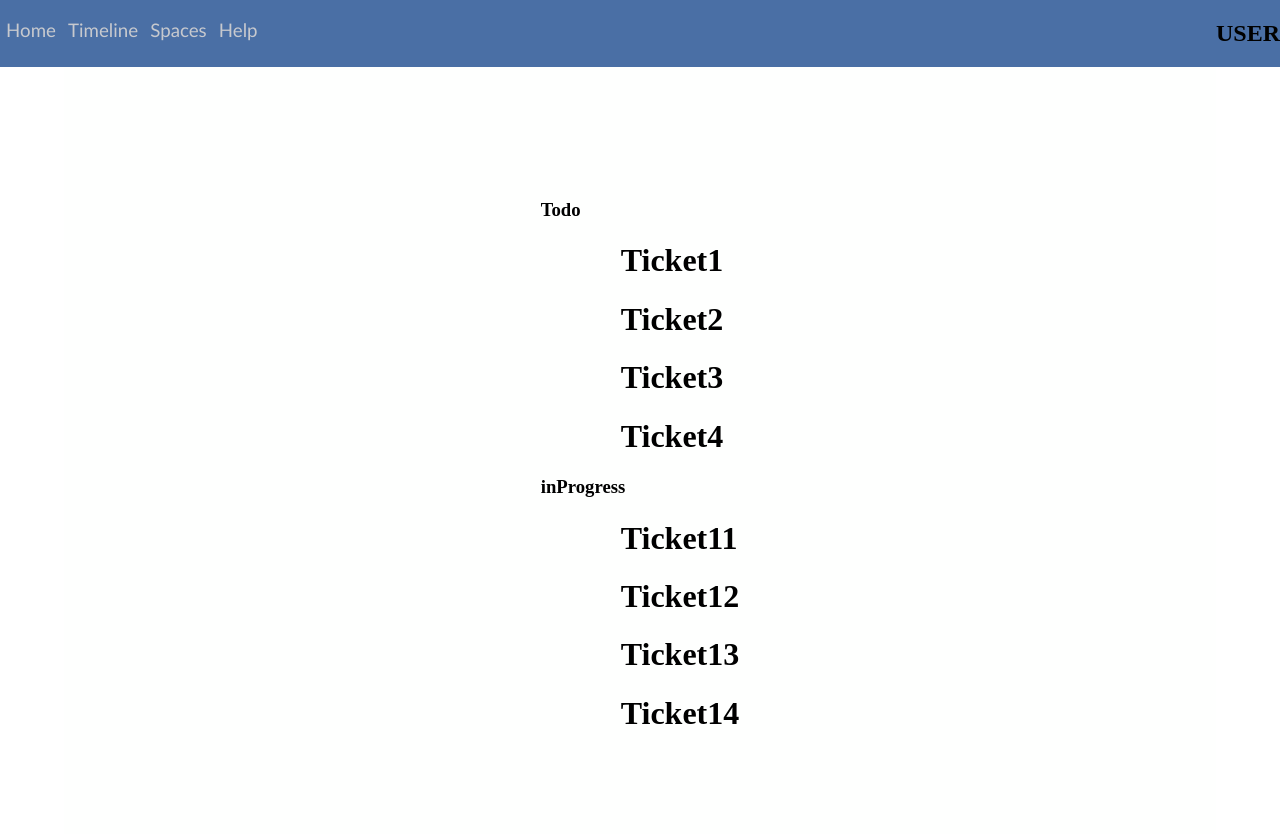
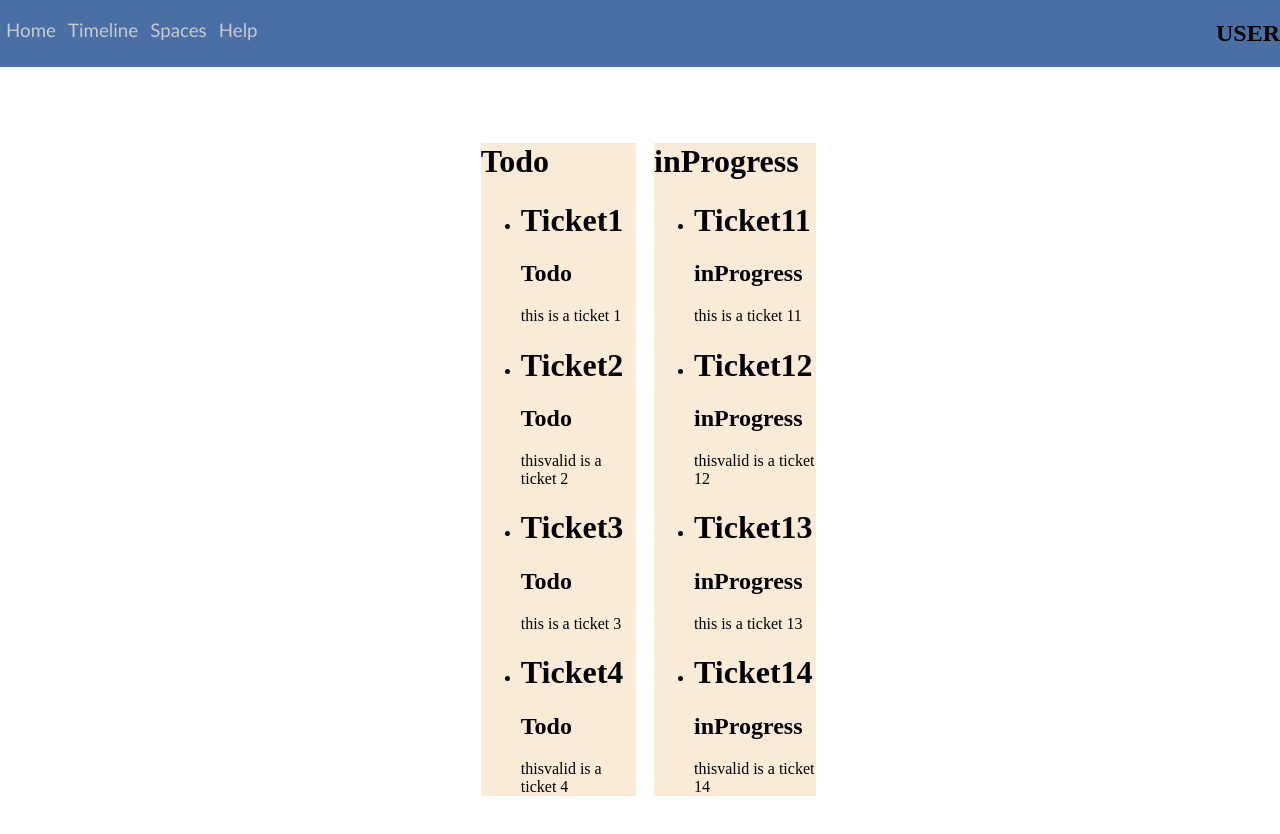
Before and after one commit to dnwthtnr/easyticketing, a SvelteKit app: page /tickets in a window 1280 px wide. Shown: the top 834 px of the page. Built offline with nearby package versions, Linux system fonts and the light colour scheme.

Commit message:
Fixed drag and drop bugs and started styling timeline and ticket elements

```diff
--- a/src/hooks.server.js
+++ b/src/hooks.server.js
@@ -2,7 +2,16 @@ import { SessionCookieKey } from '$lib/constants'
 import { redirect } from '@sveltejs/kit';
 import { getSessionedUser } from '$lib/server/database/user_actions';
 
+let dev = true
+
+
 export async function handle({event, resolve}){
+
+    if(dev == true){
+        const response = resolve(event)
+        return response
+    }
+
     const sessionCookie = event.cookies.get(SessionCookieKey);
 
 
--- a/src/routes/tickets/+page.svelte
+++ b/src/routes/tickets/+page.svelte
@@ -1,6 +1,9 @@
 <script lang="ts">
     import { dndzone } from "svelte-dnd-action";
     import {flip} from "svelte/animate"
+
+
+    import Ticket from "./ticket.svelte";
 
 
 const flipDuration = 175
@@ -23,7 +26,7 @@ let todotickets: ticket[] = [
         TicketStatus: "Todo",
         TicketType: "Issue",
         TicketTitle: "Ticket1",
-        TicketBody: "this is a ticket"
+        TicketBody: "this is a ticket 1"
     },
 
     {
@@ -33,7 +36,7 @@ let todotickets: ticket[] = [
         TicketStatus: "Todo",
         TicketType: "Issue",
         TicketTitle: "Ticket2",
-        TicketBody: "thisvalid  is a ticket"
+        TicketBody: "thisvalid  is a ticket 2"
     },
     {
         id: 3,
@@ -42,7 +45,7 @@ let todotickets: ticket[] = [
         TicketStatus: "Todo",
         TicketType: "Issue",
         TicketTitle: "Ticket3",
-        TicketBody: "this is a ticket"
+        TicketBody: "this is a ticket 3"
     },
 
     {
@@ -52,7 +55,7 @@ let todotickets: ticket[] = [
         TicketStatus: "Todo",
         TicketType: "Issue",
         TicketTitle: "Ticket4",
-        TicketBody: "thisvalid  is a ticket"
+        TicketBody: "thisvalid  is a ticket 4"
     }
 ]
 
@@ -64,7 +67,7 @@ let doingtickets: ticket[] = [
         TicketStatus: "inProgress",
         TicketType: "Issue",
         TicketTitle: "Ticket11",
-        TicketBody: "this is a ticket"
+        TicketBody: "this is a ticket 11"
     },
 
     {
@@ -74,7 +77,7 @@ let doingtickets: ticket[] = [
         TicketStatus: "inProgress",
         TicketType: "Issue",
         TicketTitle: "Ticket12",
-        TicketBody: "thisvalid  is a ticket"
+        TicketBody: "thisvalid  is a ticket 12"
     },
     {
         id: 13,
@@ -83,7 +86,7 @@ let doingtickets: ticket[] = [
         TicketStatus: "inProgress",
         TicketType: "Issue",
         TicketTitle: "Ticket13",
-        TicketBody: "this is a ticket"
+        TicketBody: "this is a ticket 13"
     },
 
     {
@@ -93,7 +96,7 @@ let doingtickets: ticket[] = [
         TicketStatus: "inProgress",
         TicketType: "Issue",
         TicketTitle: "Ticket14",
-        TicketBody: "thisvalid  is a ticket"
+        TicketBody: "thisvalid  is a ticket 14"
     }
 ]
 
@@ -106,7 +109,7 @@ let tickets = [
 let todos: ticket[] = []
 let doings: ticket[] = []
 
-const statusListAssociations = {
+let statusListRegistrar = {
     "Todo": todotickets,
     "inProgress": doingtickets
 }
@@ -135,7 +138,7 @@ function sortTickets(tickets: ticket[], statusListRegistry: {}){
     }
 }
 
-sortTickets(tickets, statusListAssociations)
+sortTickets(tickets, statusListRegistrar)
 
 console.log('lists now sroted', todos, doings)
 
@@ -165,7 +168,7 @@ function handleDndEvent(event: CustomEvent<DndEvent<ticket>>){
     const selectedID = event.detail.info.id
     const targetZone = event.target
 
-    const targetStatusList = statusListAssociations[targetZone.id]
+    const targetStatusList = statusListRegistrar[targetZone.id]
 
 
     // get ticket with id: do this through a request or wasm
@@ -180,7 +183,7 @@ function handleDndEvent(event: CustomEvent<DndEvent<ticket>>){
     }
 
     const currentTicketStatus = selectedTicket.TicketStatus
-    const currentStatusList = statusListAssociations[currentTicketStatus]
+    const currentStatusList = statusListRegistrar[currentTicketStatus]
     currentStatusList.splice(currentStatusList.indexOf(selectedTicket), 1)
 
     targetStatusList.push(selectedTicket)
@@ -257,8 +260,13 @@ function ticketable(node: HTMLElement, ticketData: Array<number | string>){
     node.animate = 'flip'
 }
 
-function droppableArea(node, targetList){
+function droppableArea(node, registrarKey){
     // add listener for drag events on html element
+    console.log("key",registrarKey)
+    var targetList = statusListRegistrar[registrarKey]
+    console.log("asd",targetList)
+
+    function updateRegisteredList(registrarKey, updatedList){statusListRegistrar[registrarKey] = updatedList}
 
     node.addEventListener("dragexit", (event) => {event.preventDefault(); console.log("dragexit")})
     node.addEventListener("dragover", (event) => {event.preventDefault(); console.log("dragover")})
@@ -284,11 +292,15 @@ function droppableArea(node, targetList){
             console.warn("ticketStatus post parse is not string:", ticketStatus)
         }
 
-        if (ticketStatus !in Object.keys(statusListAssociations)){
+        if (ticketStatus !in Object.keys(statusListRegistrar)){
             console.warn("ticketStatus does not exist in provided ticket statuses:", ticketStatus)
         }
 
+
+
         var ticket = getTicketFromId(ticketId)
+
+
 
         if (ticket.constructor === null){
             console.warn("Returned ticket from id:", ticketId, "is null")
@@ -298,7 +310,7 @@ function droppableArea(node, targetList){
 
 
         try {
-            var initialStatusList= statusListAssociations[ticketStatus]
+            var initialStatusList= statusListRegistrar[ticketStatus]
         } catch (error) {
             console.warn("Encoutnered error while attempting to get status list for status:", ticketStatus, "(Full readout logged to debug)")
             console.debug(error)
@@ -309,10 +321,19 @@ function droppableArea(node, targetList){
 
         if (initialStatusList === targetList){console.log("Target status list and current status list are the same"); return}
 
+        console.log("sdsdf",initialStatusList.length)
+
+        try {
+
+            let ticketIndex = initialStatusList.indexOf(ticket)
+            console.log(ticketIndex)
+
+            const deleted = initialStatusList.splice(ticketIndex, 1)
+            console.log("DELETED ID:", deleted[0].id, "FROM LIST:", ticketStatus)
+
+            console.log("INIT STATUS LIST: ", initialStatusList)
 
 
-        try {
-            initialStatusList.splice(initialStatusList.indexOf(ticket), 1)
         } catch (error) {
             console.warn("Encoutnered error while attempting to remove ticket of id:", ticketId, "from lsit for status:", ticketStatus, "(Full readout logged to debug)")
             console.debug(error)
@@ -323,6 +344,7 @@ function droppableArea(node, targetList){
 
 
 
+        console.debug(targetList.length)
 
 
         try {
@@ -332,10 +354,27 @@ function droppableArea(node, targetList){
             console.debug(error)
         }
 
-        console.debug(targetList)
+
+        statusListRegistrar.inProgress[1] = statusListRegistrar.inProgress[1]
+
+
+
+        // update ticket object
+        ticket.TicketStatus = registrarKey
+        ticket = ticket
+
+
+
+        updateRegisteredList(ticketStatus, initialStatusList)
+        updateRegisteredList(registrarKey, targetList)
+        console.log("INIT STATUS LIST: ", statusListRegistrar.inProgress)
+
+        statusListRegistrar = statusListRegistrar
+        console.debug(targetList.length)
 
         console.info("Redeclaring 'tickets' varaible to trigger update.")
-        tickets = tickets
+
+        console.log(tickets)
     })
 
 
@@ -351,28 +390,32 @@ function droppableArea(node, targetList){
 
 
 
-<div class="tickettimeline">
+<div id="Timeline">
 
-    {#each Object.entries(statusListAssociations) as [ticketStatus, ticketGroup]}
+    {#each Object.entries(statusListRegistrar) as [statusRegistrarKey, ticketGroup]}
 
-    <h3>{ticketStatus}</h3>
+    <div id="StatusList">
 
 
-    <ul>
-
-        <li>
+        <div id="list">
+            <h1>{statusRegistrarKey}</h1>
 
             <!-- svelte-ignore a11y-no-static-element-interactions -->
-            <div use:droppableArea={ticketGroup}>
+            <div use:droppableArea={statusRegistrarKey}>
                 {#if ticketGroup.length > 0}
 
-                {#each ticketGroup as ticket}
+                {#each ticketGroup as ticket (ticket.id)} <!-- // key each or else element only taken from list end -->
                 <ul class='tickets'>
-                    <li class="ticket" use:ticketable={[ticket.id, ticket.TicketStatus]}>
-                        <h1>
-                            {ticket.TicketTitle}
-                        </h1>
+
+
+                    <li use:ticketable={[ticket.id, ticket.TicketStatus]}>
+
+                        <Ticket ticketObject={ticket}></Ticket>
+
                     </li>
+
+
+
                 </ul>
 
                 {/each}
@@ -382,8 +425,8 @@ function droppableArea(node, targetList){
 
                 {/if}
             </div>
-        </li>
-    </ul>
+        </div>
+    </div>
 
     {/each}
 
@@ -419,12 +462,13 @@ function droppableArea(node, targetList){
 
 
 <style>
-    ul{
+    #StatusList{
+        display: inline-block;
+    }
+    #list{
         list-style: none;
-    }
-
-    .column{
-        outline-style: solid;
+        margin-left: 10%;
+        background-color: antiquewhite;
     }
 
 
--- /dev/null
+++ b/src/routes/tickets/ticket.svelte
@@ -0,0 +1,28 @@
+<script lang="ts">
+    console.log("args", arguments)
+
+
+    let ticket = arguments[1].ticketObject
+
+    let ticketDefined = ticket == undefined
+
+
+</script>
+
+
+
+<div class="ticket">
+
+
+    {#if ticketDefined}
+
+    <h1>ERROR</h1>
+    {:else}
+    <h1>{ticket.TicketTitle}</h1>
+    <h2>{ticket.TicketStatus}</h2>
+    <p>{ticket.TicketBody}</p>
+
+    {/if}
+
+
+</div>
```
